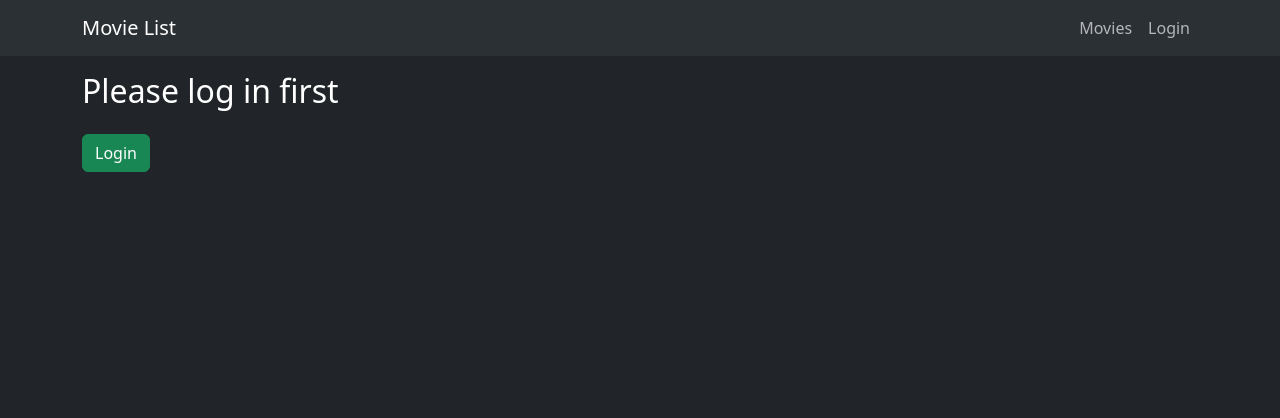
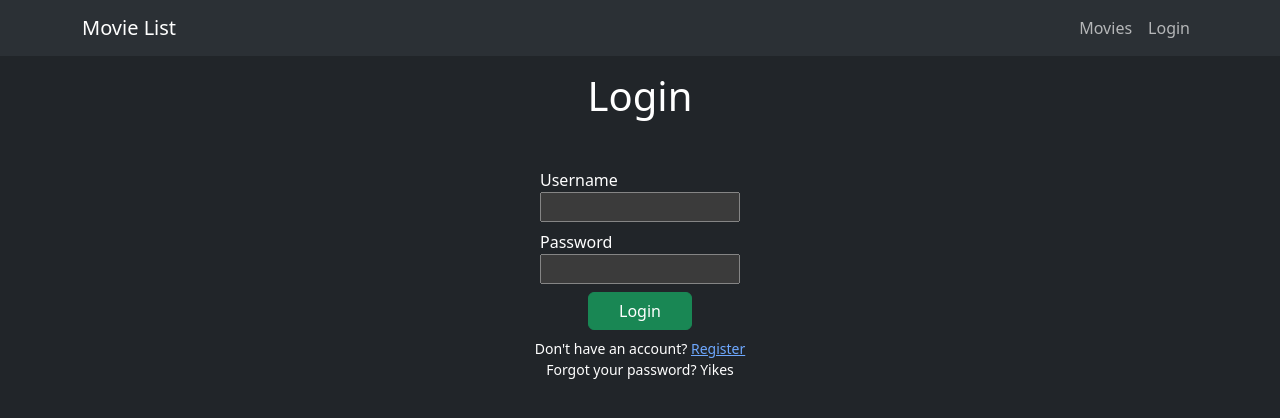
Before and after one commit to Krisejg99/react-login, a React (Vite) app: page / in a window 1280 px wide. Shown: the top 418 px of the page. Built offline with nearby package versions, Linux system fonts and the light colour scheme; data requests are answered from the project's data file.

Commit message:
Correctly using the hook useLoginContext to make sure the LoginContext isn't being useds outside of LoginContextProvider

```diff
--- a/src/App.tsx
+++ b/src/App.tsx
@@ -6,24 +6,18 @@ import LoginPage from './pages/LoginPage'
 import RegisterPage from './pages/RegisterPage'
 import MoviesPage from './pages/MoviesPage'
 import Navigation from './components/Navigation'
-import { LoginContext } from './contexts/LoginContextProvider'
+import useLoginContext from './hooks/useLoginContext'
 
 const App = () => {
+	const loginContext = useLoginContext()
+
 	return (
 		<div id='App' className='bg-dark text-white'>
 			<Navigation />
 
 			<Container className='py-3'>
 				<Routes>
-
-					<Route path='/' element={
-						<LoginContext.Consumer>
-							{isLoggedIn => isLoggedIn
-								? <MoviesPage />
-								: <LoginPage />}
-						</LoginContext.Consumer>
-					} />
-
+					<Route path='/' element={loginContext.login ? <MoviesPage /> : <LoginPage />} />
 					<Route path='/movies' element={<MoviesPage />} />
 					<Route path='/login' element={<LoginPage />} />
 					<Route path='/register' element={<RegisterPage />} />
--- a/src/hooks/useLoginContext.ts
+++ b/src/hooks/useLoginContext.ts
@@ -5,7 +5,7 @@ const useLoginContext = () => {
 	const loginContext = useContext(LoginContext)
 
 	if (!loginContext) {
-		throw new Error('Trying to use LoginContext outside of LoginConetxtProvider.')
+		throw new Error('Trying to use LoginContext outside of LoginContextProvider.')
 	}
 
 	return loginContext
--- a/src/pages/LoginPage.tsx
+++ b/src/pages/LoginPage.tsx
@@ -1,11 +1,11 @@
 import React, { useState, useEffect } from 'react'
 import LoginForm from '../components/LoginForm'
 import Button from 'react-bootstrap/Button'
+import { Link } from 'react-router-dom'
 import { useNavigate } from 'react-router'
 import useLocaleStorage from '../hooks/useLocaleStorage'
 import { getUser } from '../services/UserAPI'
-import { LoginContext } from '../contexts/LoginContextProvider'
-import { Link } from 'react-router-dom'
+import useLoginContext from '../hooks/useLoginContext'
 
 const LoginPage = () => {
 	const [login, setLogin] = useLocaleStorage<null | string>('login', null)
@@ -13,6 +13,7 @@ const LoginPage = () => {
 	const [userInputPassword, setUserInputPassword] = useState<string>('')
 	const [invalidLogin, setInvalidLogin] = useState(false)
 	const navigate = useNavigate()
+	const loginContext = useLoginContext()
 
 	const checkUserInDB = async (username: string) => {
 		const user = await getUser(username)
@@ -40,10 +41,11 @@ const LoginPage = () => {
 
 	return (
 		<div className='d-flex flex-column align-items-center'>
-			<LoginContext.Consumer>
-				{loginContext => loginContext && !loginContext.login
+			{!loginContext.login
 				? (
 					<>
+						<h1 className='mb-5'>Login</h1>
+
 						<LoginForm
 							onSubmit={async (e: React.FormEvent) => {
 								e.preventDefault()
@@ -57,7 +59,8 @@ const LoginPage = () => {
 							user={{ username: userInputUsername, password: userInputPassword }}
 							updateUsername={(username) => setUserInputUsername(username)}
 							updatePassword={(password) => setUserInputPassword(password)}
-								invalidLoginDetails={invalidLogin}
+							invalidDetails={invalidLogin}
+							btnText='Login'
 						/>
 
 						<small>Don't have an account? <Link to={'/register'}>Register</Link></small>
@@ -82,8 +85,7 @@ const LoginPage = () => {
 					</>
 				)
 			}
-			</LoginContext.Consumer>
-		</div >
+		</div>
 	)
 }
 
--- a/src/pages/MoviesPage.tsx
+++ b/src/pages/MoviesPage.tsx
@@ -2,12 +2,14 @@ import { useReactTable, ColumnDef, getCoreRowModel, flexRender } from '@tanstack
 import { useQuery } from 'react-query'
 import { Movie } from '../types'
 import { getMovies } from '../services/MovieAPI'
-import { LoginContext } from '../contexts/LoginContextProvider'
 import Button from 'react-bootstrap/Button'
 import { Link } from 'react-router-dom'
+import useLoginContext from '../hooks/useLoginContext'
 
 const MoviesPage = () => {
 	const { data = [], isLoading, isError } = useQuery('movies', getMovies)
+	const loginContext = useLoginContext()
+
 
 	const columns: ColumnDef<Movie>[] = [
 		{
@@ -30,8 +32,8 @@ const MoviesPage = () => {
 	if (isError) return <span>Error encountered</span>
 
 	return (
-		<LoginContext.Consumer>
-			{loginContext => loginContext?.login
+		<>
+			{loginContext.login
 				? (
 					<table>
 						<thead>
@@ -83,7 +85,7 @@ const MoviesPage = () => {
 					</>
 				)
 			}
-		</LoginContext.Consumer>
+		</>
 	)
 }
 
```
Lines whose indentation alone changed are shown as unchanged.
